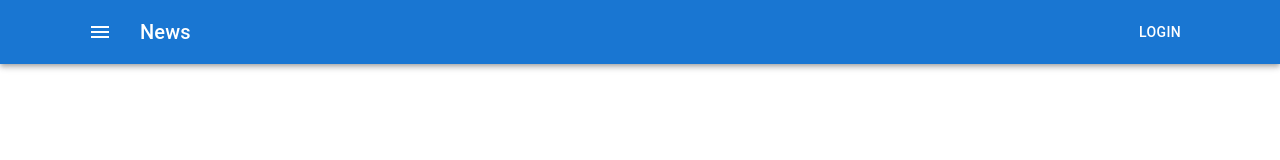
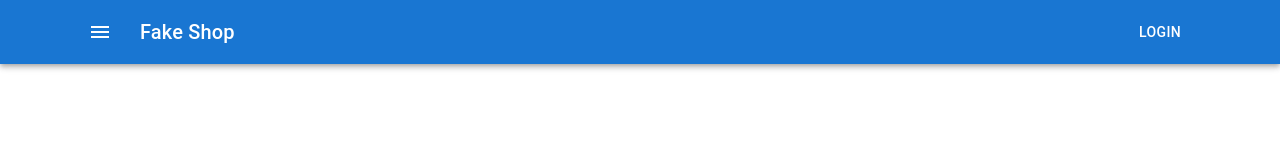
Before and after one commit to OlBul/shop_fake, a React (Create React App) app: page / in a window 1280 px wide. Shown: the top 160 px of the page. Built offline with nearby package versions, Linux system fonts and the light colour scheme.

Commit message:
changes in Header

```diff
--- a/src/container/Header/Header.tsx
+++ b/src/container/Header/Header.tsx
@@ -19,7 +19,7 @@ const Header = (props: Props) => {
             <MenuIcon />
           </IconButton>
           <Typography variant="h6" component="div" sx={{ flexGrow: 1 }}>
-            News
+            Fake Shop
           </Typography>
           <Button color="inherit">Login</Button>
         </Toolbar>
```
